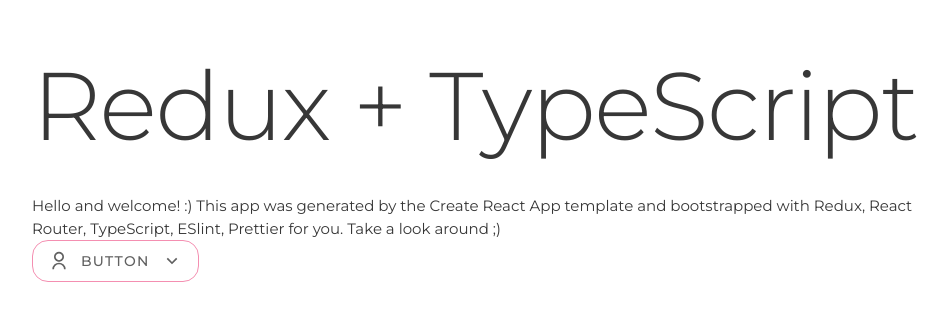
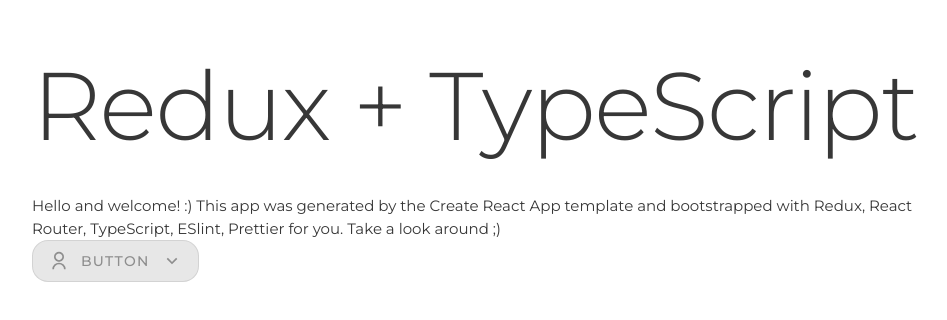
Before and after one commit to kedeinroga/get-that-home, a React (Create React App) app in the folder get-that-home/: page / in a window 1280 px wide. Shown: the top 320 px of the page, without its empty margins (160-1107 px from the left). Built offline with nearby package versions, Linux system fonts and the light colour scheme.

Commit message:
Styles for active prop in button component were implemented

```diff
--- a/get-that-home/src/components/Button.tsx
+++ b/get-that-home/src/components/Button.tsx
@@ -6,14 +6,19 @@
 interface IProps {
   children: ReactNode
   secundary: boolean
+  active: boolean
 }
 
 const StyledButton = styled.button`
   background-color: ${(props: IProps) =>
     props.secundary ? colors.white : colors.pink};
+  background-color: ${(props: IProps) =>
+    props.active === false && colors.shallowGray};
   color: ${colors.white};
   border: 1px solid
     ${(props: IProps) => (props.secundary ? colors.pink : colors.white)};
+  border: 1px solid
+    ${(props: IProps) => props.active === false && colors.shallowGray};
   border-radius: 16px;
   display: flex;
   flex-direction: row;
@@ -22,19 +27,21 @@
 
   & > p {
     color: ${(props: IProps) => (props.secundary ? colors.gray : colors.white)};
+    color: ${(props: IProps) => props.active === false && colors.lightGray};
     margin: 0 12px;
   }
 
   & > svg {
     fill: ${(props: IProps) => (props.secundary ? colors.gray : colors.white)};
+    fill: ${(props: IProps) => props.active === false && colors.lightGray};
     font-size: 20px;
   }
 `
 
 export default function Button(props: IProps) {
-  const { children, secundary } = props
+  const { children, secundary, active } = props
   return (
-    <StyledButton secundary={secundary}>
+    <StyledButton secundary={secundary} active={active}>
       <RiUserLine />
       <TextButton>{children}</TextButton>
       <RiArrowDownSLine />
--- a/get-that-home/src/pages/Home.tsx
+++ b/get-that-home/src/pages/Home.tsx
@@ -10,7 +10,9 @@
         template and bootstrapped with Redux, React Router, TypeScript, ESlint,
         Prettier for you. Take a look around ;)
       </p>
-      <Button secundary>Button</Button>
+      <Button secundary active={false}>
+        Button
+      </Button>
     </Fragment>
   )
 }
```
